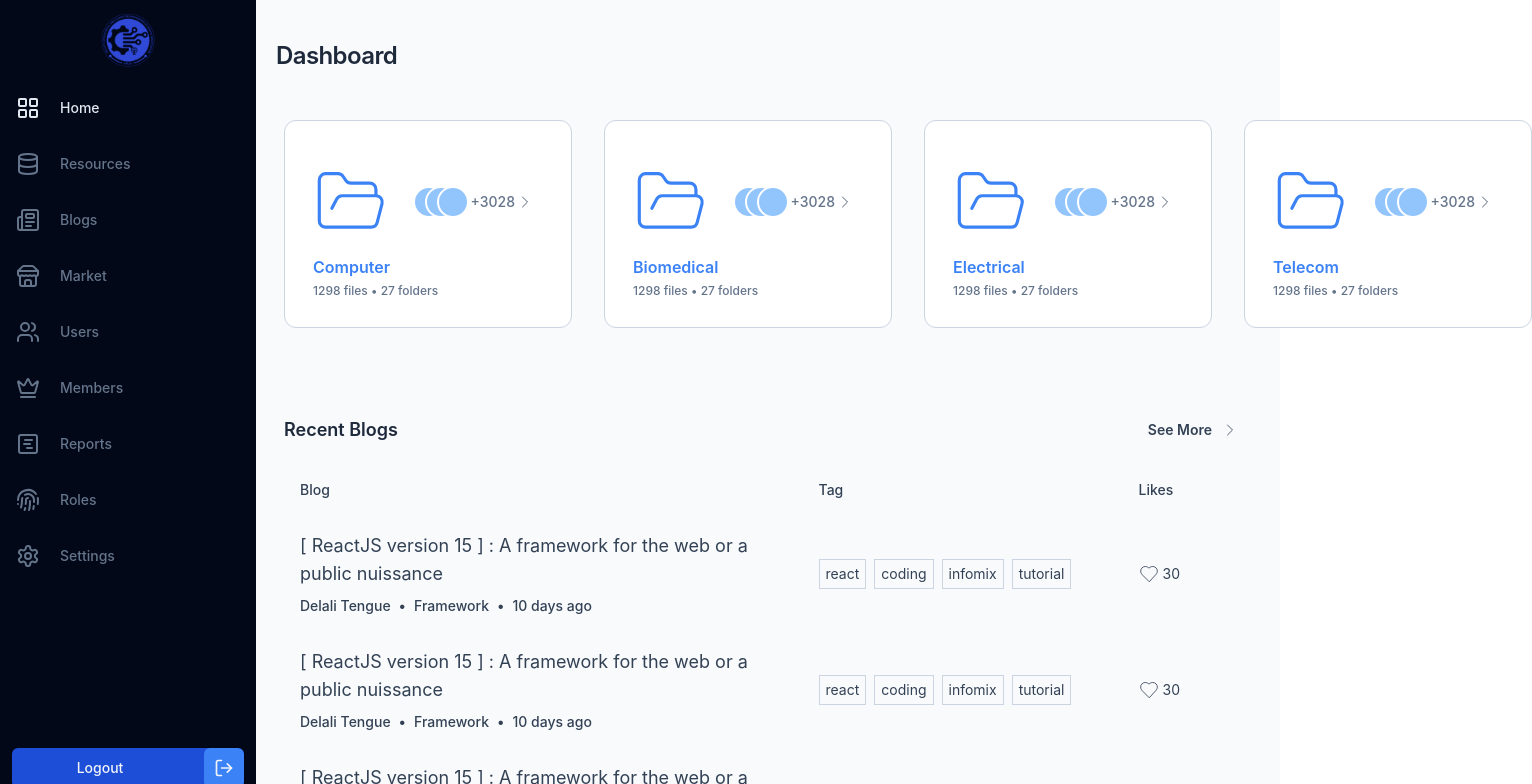
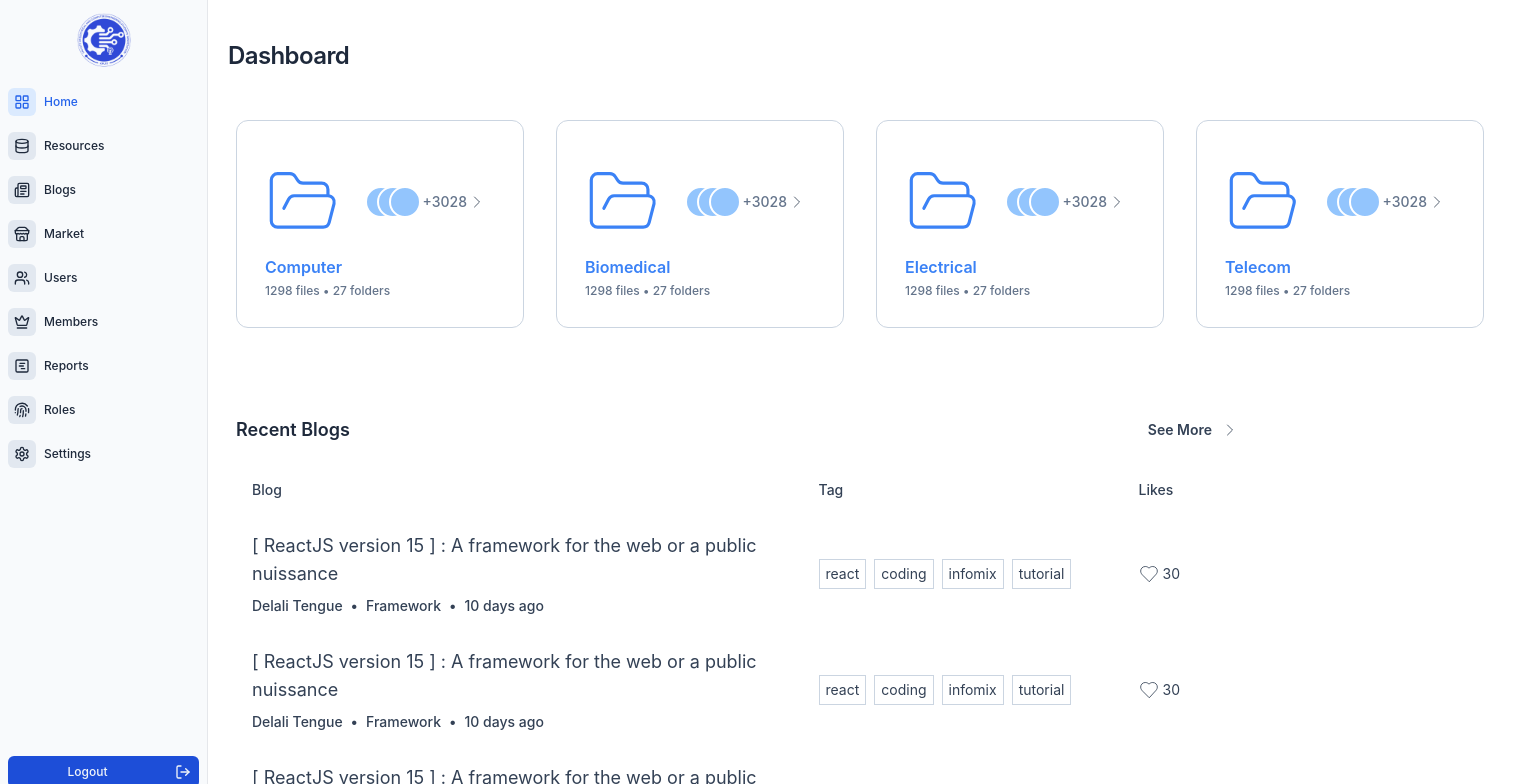
Before and after one commit to KNUST-FECE/CBET-admin, a Next.js app: page / in a window 1280 px wide. Shown: the top 784 px of the page, 1532 px wide, since content can reach past the window. Built offline with nearby package versions, Linux system fonts and the light colour scheme; no server answers; the database is empty.

Commit message:
refactor: ui changes

```diff
--- a/styles/admin-main.css
+++ b/styles/admin-main.css
@@ -5,7 +5,7 @@
 	}
 
 	.admin-container>header {
-		@apply sticky z-10 top-0 w-64 min-w-64 h-dvh bg-primary-950 flex flex-col justify-between;
+		@apply sticky z-10 top-0 w-52 min-w-52 h-dvh bg-primary-50 border-r flex flex-col justify-between;
 
 		>#header-logo {
 			@apply w-full h-20 p-2 flex-center;
@@ -18,34 +18,44 @@
 			@apply flex-1 w-full;
 
 			>ul li {
-				@apply w-full h-14 p-3;
+				@apply w-full p-2;
 
 				>a {
-					@apply h-full flex items-center justify-start space-x-4 text-primary-500 hover:text-primary-200 data-[active=true]:text-primary-200;
+					@apply h-full flex items-center justify-start space-x-2 text-primary-800;
+
+					&[data-active=true], &:hover {
+						@apply text-secondary-600;
+
+						>.header-icon {
+							@apply bg-secondary-100
+						}
+					}
 
 					>.header-icon {
-						@apply h-full aspect-square flex-center
+						@apply h-full aspect-square flex-center bg-primary-200 p-1.5 rounded-md;
+
+						svg {
+							@apply size-4 stroke-2;
+						}
 					}
 					>p {
-						@apply capitalize text-sm font-medium
+						@apply capitalize text-xs font-medium
 					}
 				}
 			}
 		}
 		>#header-logout {
-			@apply w-full h-16 flex items-center p-3 space-x-4;
+			@apply w-full flex items-center p-2 pb-3 space-x-4;
 
 			>#the-logout {
-				@apply overflow-hidden h-full w-full rounded-md bg-secondary-700 flex-center space-x-4 text-primary-100 hover:bg-secondary-600;
+				@apply overflow-hidden h-full w-full p-2 rounded-md bg-secondary-700 flex-center space-x-4 text-primary-100 hover:bg-secondary-600;
 
 				>p {
-					@apply flex-1 text-sm font-medium text-center
+					@apply flex-1 text-xs font-medium text-center
 				}
 				>span {
-					@apply h-full aspect-square flex-center bg-secondary-500 rounded-md;
-
 					>svg {
-						@apply size-5
+						@apply size-4 stroke-2
 					}
 				}
 			}
@@ -53,6 +63,6 @@
 	}
 
 	.admin-container>main {
-		@apply w-[calc(100%_-_256px)] min-h-dvh flex bg-primary-50
+		@apply w-[calc(100%_-_208px)] min-h-dvh flex bg-primary
 	}
 }
--- a/styles/index.css
+++ b/styles/index.css
@@ -166,7 +166,7 @@
 		}
 
 		&.content {
-			@apply relative z-50 max-h-96 min-w-[8rem] overflow-hidden rounded-md border bg-primary-50 text-primary-800 shadow-md;
+			@apply relative z-50 max-h-96 min-w-[8rem] overflow-hidden rounded-md border bg-primary text-primary-800 shadow-md;
 			@apply data-[side=bottom]:slide-in-from-top-2 data-[side=left]:slide-in-from-right-2 data-[side=right]:slide-in-from-left-2 data-[side=top]:slide-in-from-bottom-2;
 
 			&[state=open] {
@@ -198,8 +198,7 @@
 			}
 
 			.item {
-				@apply relative flex w-full cursor-default select-none items-center rounded-sm py-1.5 pl-8 pr-2 text-sm outline-none;
-				@apply focus:bg-primary-200 focus:text-primary-700;
+				@apply relative flex w-full cursor-default select-none items-center rounded-md py-1.5 pl-8 pr-2 text-xs outline-none focus:bg-primary-50;
 				@apply data-[disabled]:pointer-events-none data-[disabled]:opacity-50;
 
 				.indicator {
--- a/styles/resources.css
+++ b/styles/resources.css
@@ -33,7 +33,7 @@
 
 							&::before {
 								@apply content-[""] absolute h-full aspect-square top-0 right-0;
-								@apply bg-gradient-to-l from-primary-50;
+								@apply bg-gradient-to-l from-primary;
 							}
 						}
 					}
@@ -71,7 +71,7 @@
 				@apply flex items-center space-x-2;
 
 				button {
-					@apply relative p-1 px-2 rounded-full flex-center space-x-1 border text-primary-600 text-xs font-semibold hover:bg-primary-200;
+					@apply relative p-1 px-2 rounded-full flex-center space-x-1 border text-primary-600 text-xs font-semibold hover:bg-primary-50;
 
 					svg {
 						@apply size-4 stroke-2;
@@ -91,16 +91,26 @@
 				@apply w-0 border border-primary-300;
 			}
 
-			thead {
-				@apply bg-primary-100
+			tr th, tr td{
+				@apply first-of-type:border-l-0
 			}
 
-			thead th>div {
-				@apply h-9 w-44 flex items-center justify-start px-2 text-xs text-primary-700 capitalize;
+			tr th, tr td{
+				@apply last-of-type:border-r-0
 			}
 
-			tbody td>div {
-				@apply h-9 w-44 flex items-center justify-start px-2 text-xs font-medium text-primary-700 capitalize;
+			thead {
+				@apply bg-primary-50;
+
+				th>div {
+					@apply h-9 w-44 flex items-center justify-start px-2 text-xs text-primary-700 capitalize;
+				}
+			}
+
+			tbody {
+				td>div {
+					@apply h-9 w-44 flex items-center justify-start px-2 text-xs font-medium text-primary-700 capitalize;
+				}
 			}
 
 			.select-col>div {
@@ -136,7 +146,7 @@
 			@apply flex items-center justify-end space-x-2;
 
 			button {
-				@apply p-1 px-2 rounded-full flex-center space-x-1 border text-primary-600 text-xs font-semibold hover:bg-primary-200;
+				@apply p-1 px-2 rounded-full flex-center space-x-1 border text-primary-700 text-xs font-semibold hover:bg-primary-200;
 			}
 		}
 	}
```
